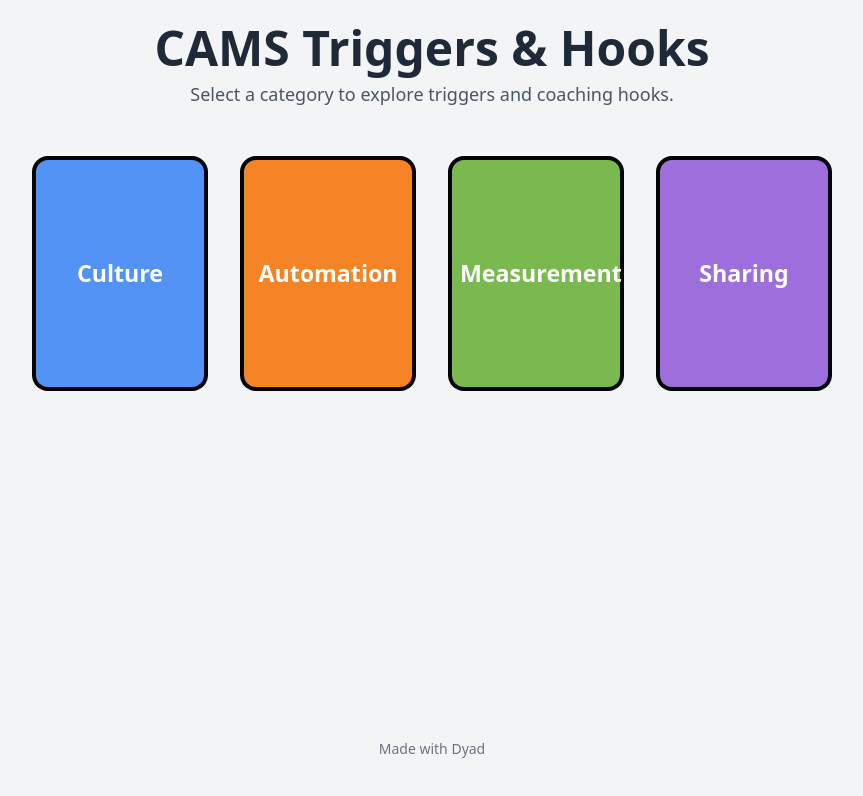
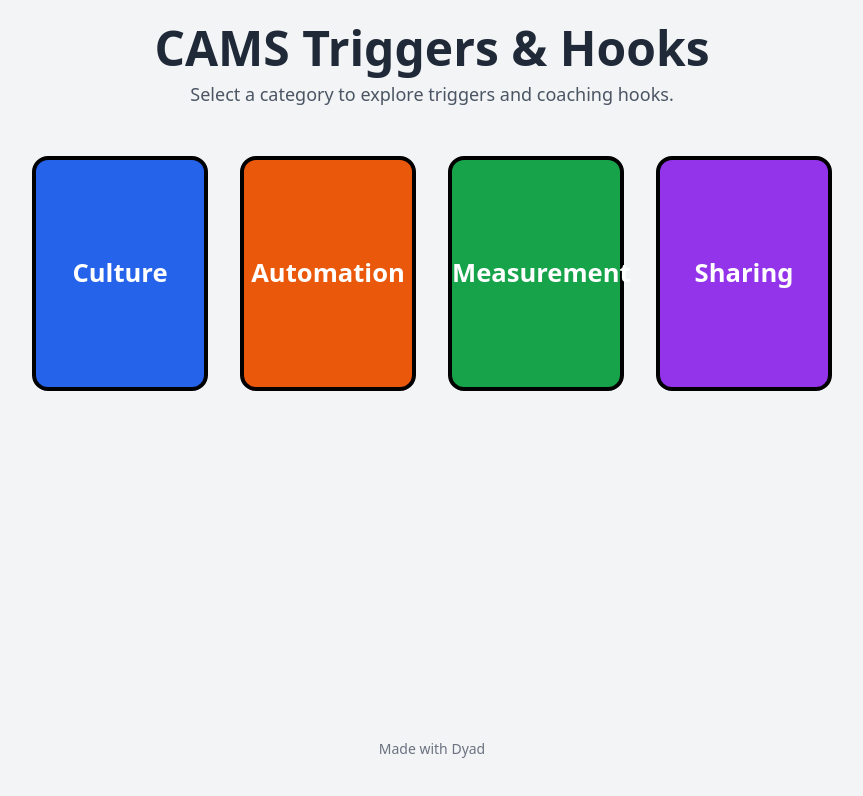
Before and after one commit to ChiefD425/triggers-hooks, a React (Vite) app: page / in a window 1280 px wide. Shown: the top 796 px of the page, without its empty margins (208-1071 px from the left). Built offline with nearby package versions, Linux system fonts and the light colour scheme.

Commit message:
Reverted all changes back to version a778b34e66c81d6cc2085e25b83a5dadbc190330

```diff
--- a/src/components/CamsCard.tsx
+++ b/src/components/CamsCard.tsx
@@ -2,21 +2,20 @@ import React from 'react';
 
 interface CamsCardProps {
   name: string;
-  color: string; // HEX code, e.g. "#5393f5"
+  color: string; // Tailwind background color class, e.g. "bg-blue-600"
   onClick: () => void;
 }
 
 const CamsCard: React.FC<CamsCardProps> = ({ name, color, onClick }) => {
   return (
     <div
-      className="aspect-[3/4] w-44 rounded-2xl border-4 border-black flex items-center justify-center cursor-pointer transition-transform hover:scale-105"
-      style={{ backgroundColor: color }}
+      className={`aspect-[3/4] w-44 rounded-2xl border-4 border-black flex items-center justify-center cursor-pointer transition-transform hover:scale-105 ${color}`}
       onClick={onClick}
     >
       <span
-        className="font-bold text-white text-center px-2"
+        className="font-bold text-white text-center"
         style={{
-          fontSize: 'clamp(1rem, 2.2vw, 1.45rem)', // min, preferred, max
+          fontSize: 'clamp(1rem, 2vw, 1.6rem)',
           whiteSpace: 'nowrap',
           width: '100%',
         }}
--- a/src/components/HookCard.tsx
+++ b/src/components/HookCard.tsx
@@ -23,7 +23,7 @@ const HookCard: React.FC<HookCardProps> = ({
         <span className="text-2xl font-bold text-white leading-none">Hook</span>
       </div>
       <div className="flex-grow flex items-center justify-center px-2">
-        <span className="text-xl font-bold text-white text-center leading-snug">{text}</span>
+        <span className="text-lg font-bold text-white text-center leading-snug">{text}</span>
       </div>
       <div className={`pb-2 text-center italic text-[15px] ${textColorClass}`}>
         {categoryName}
--- a/src/components/TriggerCard.tsx
+++ b/src/components/TriggerCard.tsx
@@ -24,7 +24,7 @@ const TriggerCard: React.FC<TriggerCardProps> = ({
       <span className="text-2xl font-bold text-white leading-none">Trigger</span>
     </div>
     <div className="flex-grow flex items-center justify-center px-2">
-      <span className="text-xl font-bold text-black text-center leading-snug">{text}</span>
+      <span className="text-lg font-bold text-black text-center leading-snug">{text}</span>
     </div>
     <div className="pb-2 text-center italic text-[15px] text-white">
       {categoryName}
--- a/src/data/camsData.ts
+++ b/src/data/camsData.ts
@@ -18,7 +18,7 @@ export interface CamsCategory {
 export const camsData: CamsCategory[] = [
   {
     name: "Culture",
-    color: "#5393f5",
+    color: "bg-blue-600",
     triggers: [
       { id: 1, text: "Team members change, but the goals and timeline remain the same" },
       { id: 2, text: "Team is tired from the constant change" },
@@ -50,7 +50,7 @@ export const camsData: CamsCategory[] = [
   },
   {
     name: "Automation",
-    color: "#f58427",
+    color: "bg-orange-600",
     triggers: [
       { id: 1, text: "Team tracks requests outside of their work management tool" },
       { id: 2, text: "Team reacts to environmental issues as they are informed of them" },
@@ -82,7 +82,7 @@ export const camsData: CamsCategory[] = [
   },
   {
     name: "Measurement",
-    color: "#7ab950",
+    color: "bg-green-600",
     triggers: [
       { id: 1, text: "Team is asked to improve the performance of an application/service" },
       { id: 2, text: "Scrum Master is regularly asked for progress towards a delivery date" },
@@ -114,7 +114,7 @@ export const camsData: CamsCategory[] = [
   },
   {
     name: "Sharing",
-    color: "#9e6edc",
+    color: "bg-purple-600",
     triggers: [
       { id: 1, text: "New \"approval process\" created to gain alignment with stakeholders prior to planning" },
       { id: 2, text: "Continuous improvement items are regularly completed" },
```
